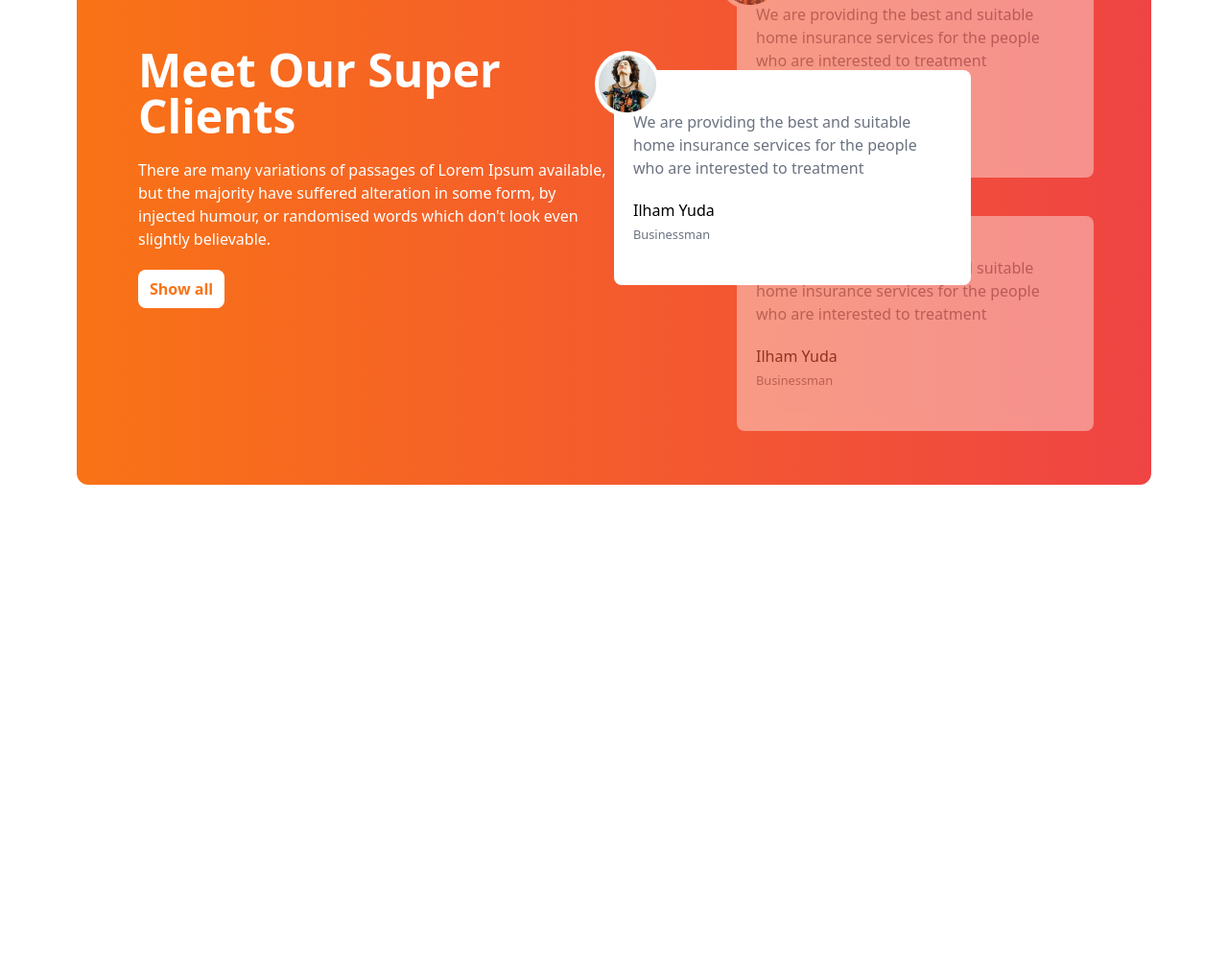
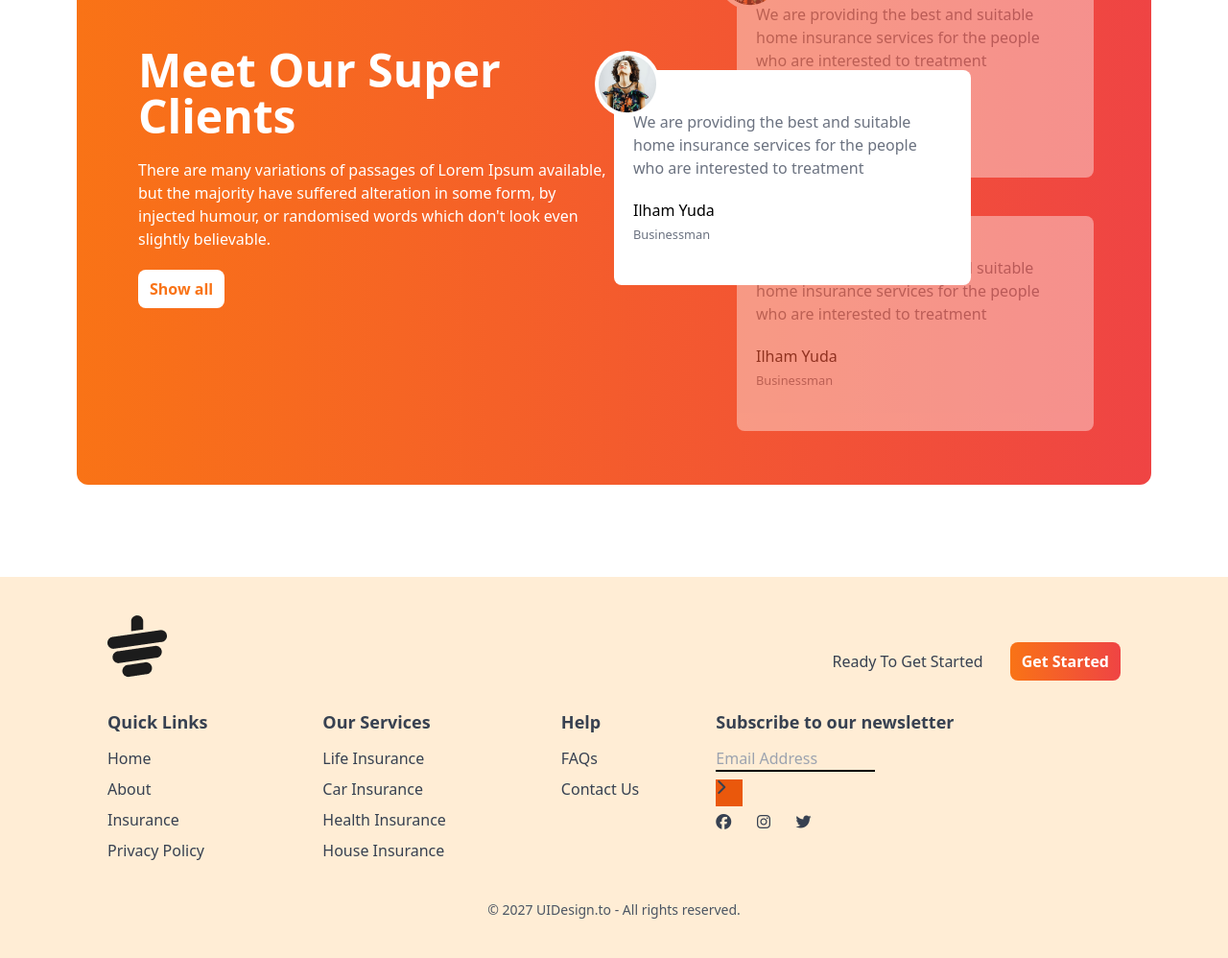
Before and after one commit to arojitmondal996/Tea-House, a plain HTML site: page index.html in a window 1280 px wide. Shown: the part 1857-2855 px from the top of the page at 96% size. Before the commit the page ends 2458 px from the top, so only its background shows below. Drawn offline with nearby package versions, Linux system fonts and the light colour scheme.

Commit message:
footer section end

```diff
--- a/index.html
+++ b/index.html
@@ -168,7 +168,8 @@
                             <div class="absolute -top-5 -left-5 bg-white rounded-full"><img class="p-1"
                                     src="./images/client.png" alt=""></div>
                             <div>
-                            <p class="text-gray-500 mb-5">We are providing the best and suitable home insurance services
+                                <p class="text-gray-500 mb-5">We are providing the best and suitable home insurance
+                                    services
                                     for the people who are interested to treatment</p>
                                 <h1 class="font bold">Ilham Yuda</h1>
                                 <small class="text-gray-500">Businessman</small>
@@ -206,6 +207,88 @@
         </section>
 
     </main>
+    <!-- Footer Section Start -->
+    <footer class="bg-orange-100 text-gray-700 py-10 px-4 md:px-16">
+        <div class="w-11/12 mx-auto">
+            <!-- Logo -->
+            <div class="flex justify-between items-center">
+                <img class="mb-8" src="./images/cup.png" alt="">
+                <div class="flex items-center justify-center gap-7">
+                    <h4>Ready To Get Started</h4>
+                    <button
+                        class="10px; bg-gradient-to-r from-orange-500 to-red-500 px-3 py-2 text-white rounded-lg font-bold">Get
+                        Started</button>
+                </div>
+            </div>
+            <!-- Links -->
+            <div class="grid-cols-1 md:grid-cols-2 lg:grid-cols-4 flex gap-20 w-6/7">
+                <!-- first column -->
+                <div class="">
+                    <h3 class="font-semibold text-lg mb-3">Quick Links</h3>
+                    <ul class="space-y-2">
+                        <li>
+                            <a class="hover:text-orange-600" href="#">Home</a>
+                        </li>
+                        <li>
+                            <a class="hover:text-orange-600" href="#">About</a>
+                        </li>
+                        <li>
+                            <a class="hover:text-orange-600" href="#">Insurance</a>
+                        </li>
+                        <li>
+                            <a class="hover:text-orange-600" href="#">Privacy Policy</a>
+                        </li>
+                    </ul>
+                </div>
+                <!-- second column -->
+                <div class="ml-10">
+                    <h3 class="font-semibold text-lg mb-3">Our Services</h3>
+                    <ul class="space-y-2">
+                        <li>
+                            <a class="hover:text-orange-600" href="#">Life Insurance</a>
+                        </li>
+                        <li>
+                            <a class="hover:text-orange-600" href="#">Car Insurance</a>
+                        </li>
+                        <li>
+                            <a class="hover:text-orange-600" href="#">Health Insurance</a>
+                        </li>
+                        <li>
+                            <a class="hover:text-orange-600" href="#">House Insurance</a>
+                        </li>
+                    </ul>
+                </div>
+                <!-- third column -->
+                <div class="ml-10">
+                    <h3 class="font-semibold text-lg mb-3">Help</h3>
+                    <ul class="space-y-2">
+                        <li>
+                            <a class="hover:text-orange-600" href="#">FAQs</a>
+                        </li>
+                        <li>
+                            <a class="hover:text-orange-600" href="#">Contact Us</a>
+                        </li>
+                    </ul>
+                </div>
+                <!-- Forth Section -->
+                 <div>
+                    <h3 class="font-semibold text-lg mb-3">Subscribe to our newsletter</h3>
+                    <div class="flex flex-col space-y-2">
+                        <input placeholder="Email Address" type="text" class="bg-transparent border-b-2 border-black w-4/6"/>
+                        <i class="fa-solid fa-chevron-right h-7 w-7 bg-orange-600 inline-flex"></i>
+                        <div class="flex justify-between w-2/5 mb-2 mt-8">
+                        <i class="fa-brands fa-facebook"></i>
+                        <i class="fa-brands fa-instagram"></i>
+                        <i class="fa-brands fa-twitter"></i>
+                        </div>
+                    </div>
+                 </div>
+            </div>
+        </div>
+        <div class="pt-5 mt-5 text-center">
+            <p class="text-sm text-gray-600">© 2027 UIDesign.to - All rights reserved.</p>
+        </div>
+    </footer>
 </body>
 
 </html>
```
Lines whose indentation alone changed are shown as unchanged.
